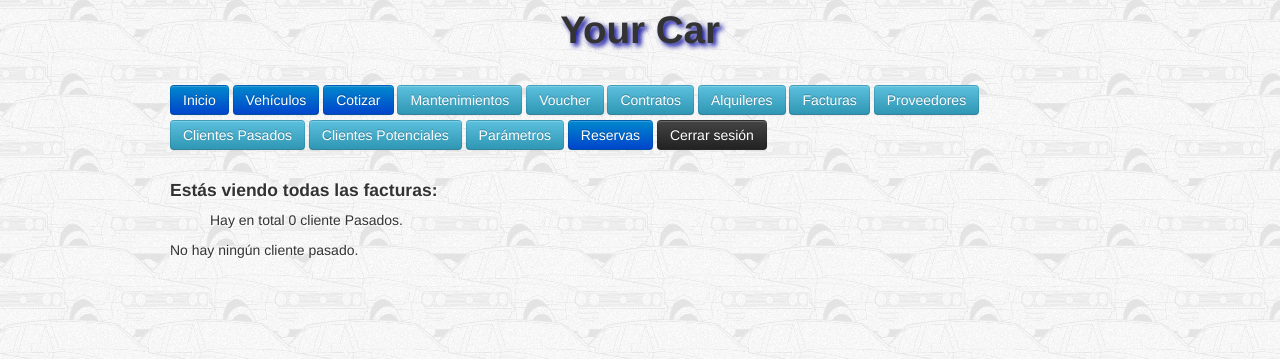
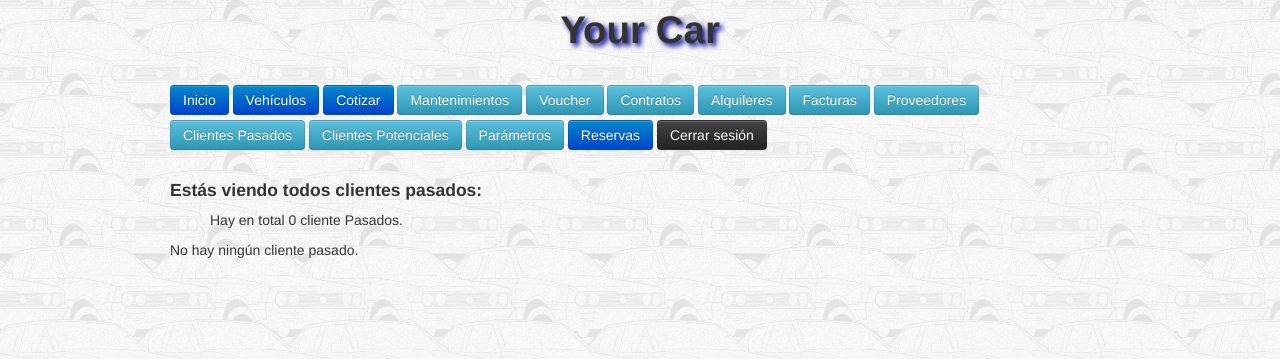
Before and after one commit to steven2308/Your-Car, a Django app: page /clientesPasados/ in a window 1280 px wide. Shown: the top 359 px of the page. Run offline with Django 3.2, Linux system fonts and the light colour scheme; the visitor is signed in with stand-in values (Sample User, id 1); data that the repository does not hold is empty; some libraries are stand-ins or nearby versions.

Commit message:
Corregido titulo

```diff
--- a/YourCar/templates/listaClientesPasados.html
+++ b/YourCar/templates/listaClientesPasados.html
@@ -5,7 +5,7 @@
     	{% if filtrados %}
             <h4>Estás viendo los clientes pasados filtrados:</h4>
         {% else %}
-           <h4>Estás viendo todas las facturas:</h4>
+           <h4>Estás viendo todos clientes pasados:</h4>
         {% endif %}
             <div class="span12">
                 <div class="span4">
```
